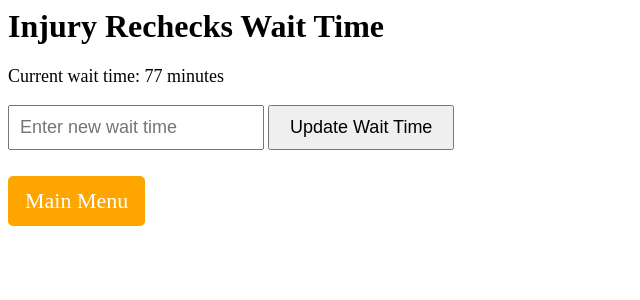
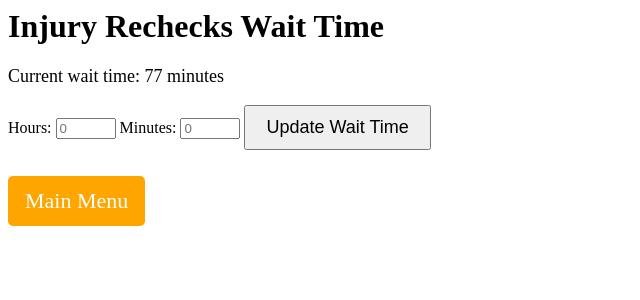
Before and after one commit to jscottsnow/concentra_wait_time, a Flask app: page /injury-rechecks in a window 1280 px wide. Shown: the top 300 px of the page, without its empty margins (0-640 px from the left). Run offline with Flask 3, Linux system fonts and the light colour scheme.

Commit message:
update input to accept hours and minutes, injury_recheck only

```diff
--- a/app.py
+++ b/app.py
@@ -44,7 +44,10 @@ def urgent_care():
 
 @app.route("/update_wait_time/<category>", methods=["POST"])
 def update_wait_time(category):
-    wait_times[category] = request.form[f"{category}_wait_time"]
+    hours = init(request.form.get("hours",0))
+    Minutes = init(request.form.get("mintues", 0))
+    total_minutes = (hours * 60) + minutes
+    wait_times[category] = str(total_minutes)
     save_wait_times(wait_times)
     socketio.emit('updated_wait_times', wait_times)
     return redirect(url_for(category))
--- a/templates/injury_rechecks.html
+++ b/templates/injury_rechecks.html
@@ -1,7 +1,12 @@
 <form action="{{ url_for('update_wait_time', category='injury_rechecks') }}" method="post">
     <h1>Injury Rechecks Wait Time</h1>
     <p style="font-size: 18px;">Current wait time: {{ injury_rechecks_wait_time }} minutes</p>
-    <input id="new-wait-time" name="injury_rechecks_wait_time" type="text" placeholder="Enter new wait time" style="font-size: 18px; padding: 10px;">
+   <label for="hours">Hours:</label>
+   <input id="hours" name="hours" type="number" min="0" placeholder="0" style="width: 60px;">
+
+   <label for="minutes">Minutes:</label>
+   <input id="minutes" name="minutes" type="number" min="0" max="59" placeholder="0" style="width: 60px;">
+
     <button type="submit" style="font-size: 18px; padding: 10px 20px;">Update Wait Time</button>
 </form>
 <a href="{{ url_for('index') }}"
```
